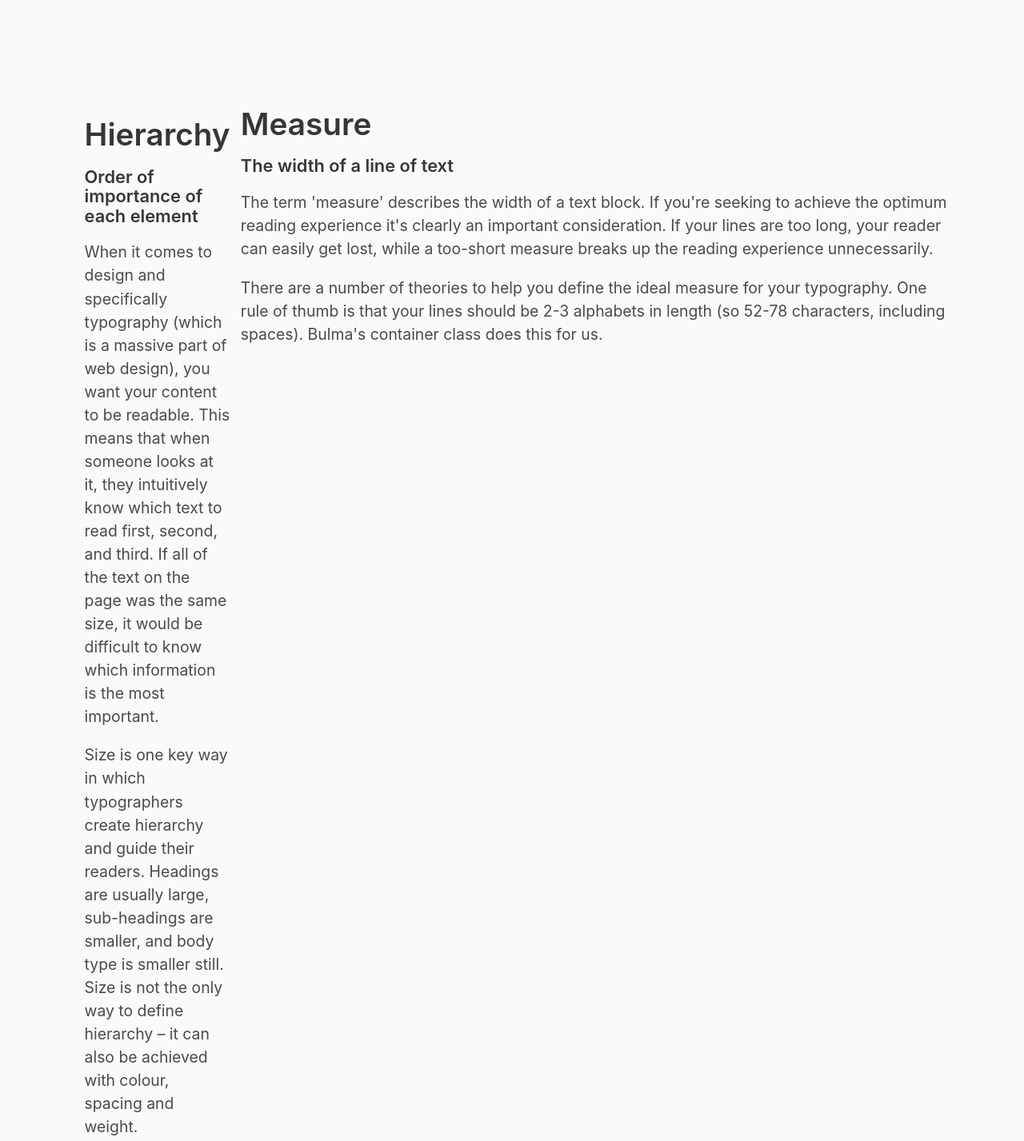
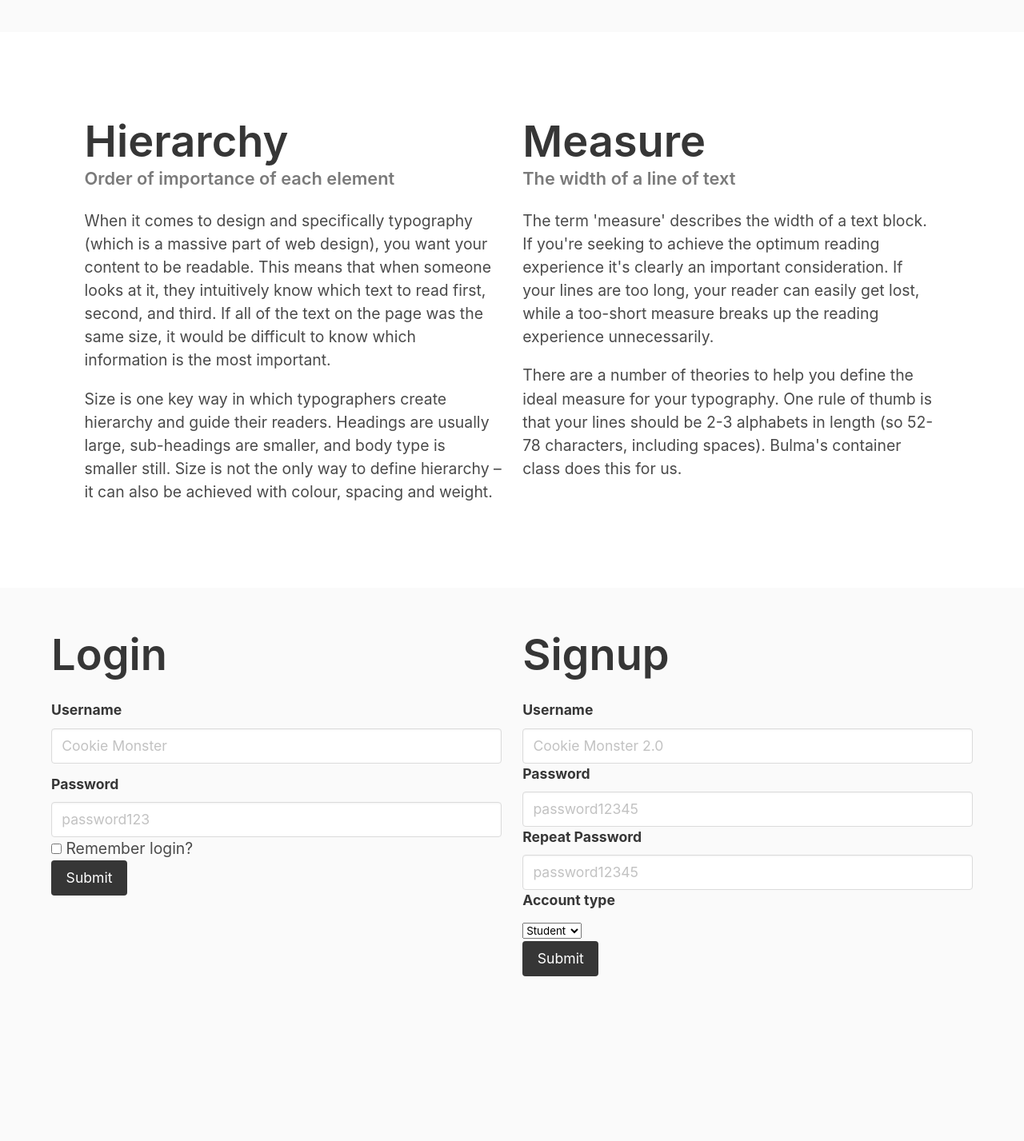
Before and after one commit to jdmar3-comp426/a02-emmazhang23, a website: page index.html in a window 1280 px wide. Shown: the part 3360-4787 px from the top of the page at 80% size. After the commit the page ends 4634 px from the top, so only its background shows below. Drawn offline with nearby package versions, Linux system fonts and the light colour scheme; a web font is replaced by a local one.

Commit message:
fixed login bit

```diff
--- a/index.html
+++ b/index.html
@@ -115,13 +115,13 @@
         </div>
     </div>
 </section>
-<section class="section">
+<section class="section has-background-white">
     <div class="hero-body">
         <div class="content">
             <div class="columns">
                 <div class="column">
-                    <h1 class="">Hierarchy</h1>
-                    <h5 class="">Order of importance of each element</h5>
+                    <h1 class="title">Hierarchy</h1>
+                    <h5 class="subtitle has-text-grey">Order of importance of each element</h5>
                     <p>
 		    	When it comes to design and specifically typography (which is a massive part of web design), you want your content to be readable.
 			This means that when someone looks at it, they intuitively know which text to read first, second, and third.
@@ -133,9 +133,9 @@
                         Size is not the only way to define hierarchy – it can also be achieved with colour, spacing and weight.
 		    </p>
                 </div>
-                <div class="">
-                    <h1 class="">Measure</h1>
-                    <h5 class="">The width of a line of text</h5>
+                <div class="column">
+                    <h1 class="title">Measure</h1>
+                    <h5 class="subtitle has-text-grey">The width of a line of text</h5>
                     <p>
 		    	The term 'measure' describes the width of a text block.
 		    	If you're seeking to achieve the optimum reading experience it's clearly an important consideration.
@@ -151,11 +151,11 @@
         </div>
     </div>
 </section>
-<section class="">
+<section class="section">
     <div class="container">
-        <div class="">
+        <div class="columns">
             <div class="column">
-                <h1 class="">Login</h1>
+                <h1 class="title">Login</h1>
                 <form>
                     <div class="field">
                         <label class="label">Username</label>
@@ -164,9 +164,9 @@
                         </div>
                     </div>
                     <div class="">
-                        <label class="">Password</label>
+                        <label class="label">Password</label>
                         <div class="">
-                            <input class="" type="password" placeholder="password123" name="password">
+                            <input class="input" type="password" placeholder="password123" name="password">
                         </div>
                     </div>
                     <div class="">
@@ -179,34 +179,34 @@
                     </div>
                     <div class="">
                         <div class="">
-                            <button class="" type="submit">Submit</button>
+                            <button class="button is-dark" type="submit">Submit</button>
                         </div>
                     </div>
                 </form>
             </div>
-            <div class="">
-                <h1 class="">Signup</h1>
+            <div class="column">
+                <h1 class="title">Signup</h1>
                 <form>
                     <div class="">
-                        <label class="">Username</label>
+                        <label class="label">Username</label>
                         <div class="">
-                            <input class="" type="text" placeholder="Cookie Monster 2.0" name="username">
+                            <input class="input" type="text" placeholder="Cookie Monster 2.0" name="username">
                         </div>
                     </div>
                     <div class="">
-                        <label class="">Password</label>
+                        <label class="label">Password</label>
                         <div class="">
-                            <input class="" type="password" placeholder="password12345">
+                            <input class="input" type="password" placeholder="password12345">
                         </div>
                     </div>
                     <div class="">
-                        <label class="">Repeat Password</label>
+                        <label class="label">Repeat Password</label>
                         <div class="">
                             <input class="input" type="password" placeholder="password12345" name="password">
                         </div>
                     </div>
                     <div class="">
-                        <label class="">Account type</label>
+                        <label class="label">Account type</label>
                         <div class="">
                             <div class="">
                                 <select name="accountType">
@@ -218,7 +218,7 @@
                     </div>
                     <div class="">
                         <div class="">
-                            <button class="" type="submit">Submit</button>
+                            <button class="button is-dark" type="submit">Submit</button>
                         </div>
                     </div>
                 </form>
```
